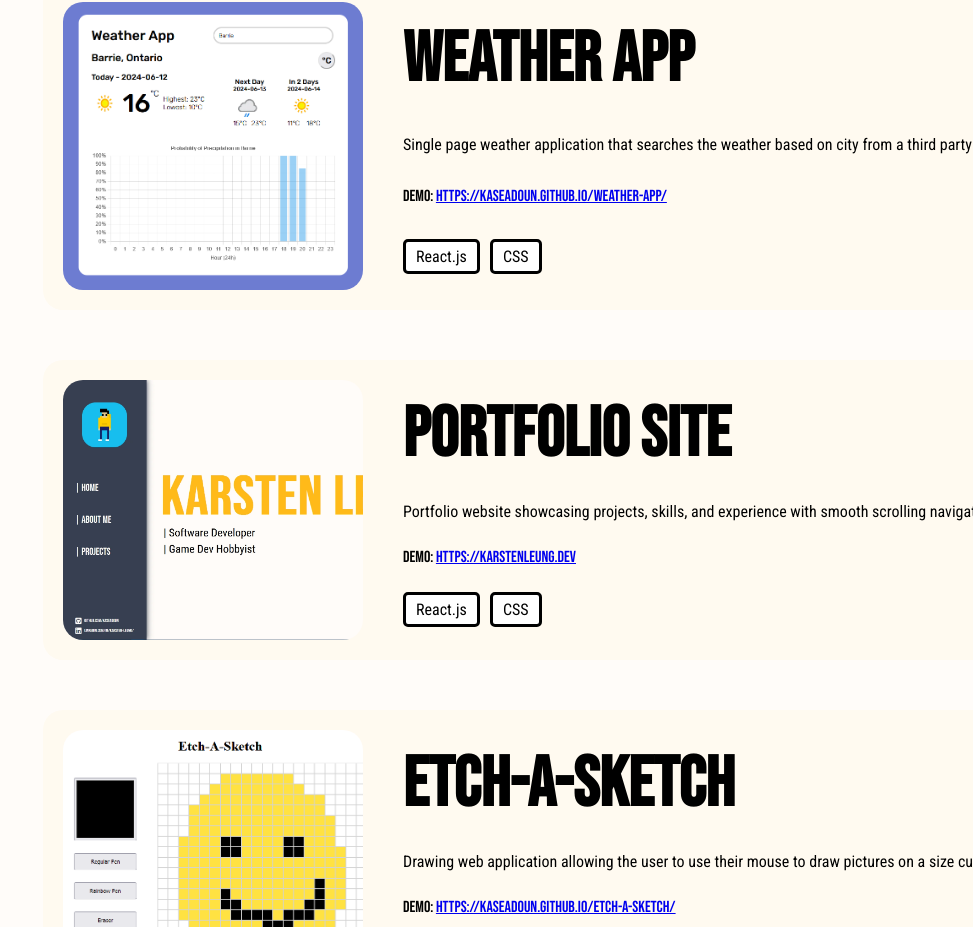
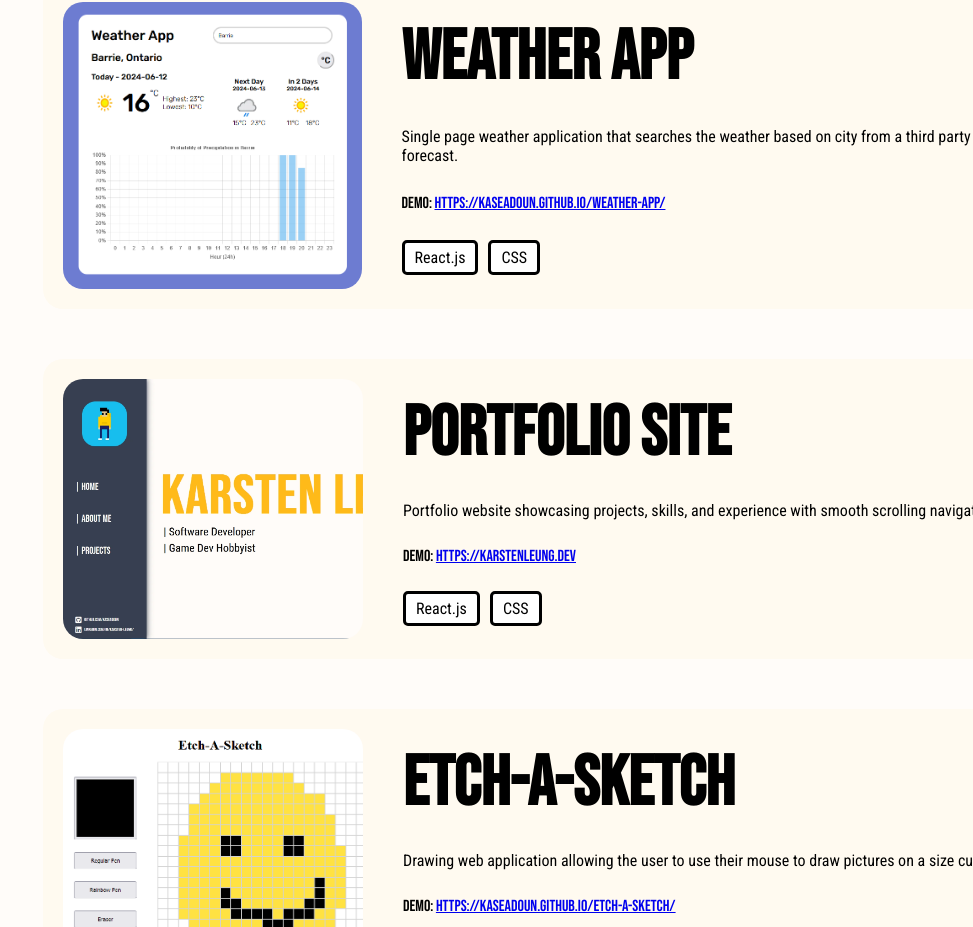
Before and after one commit to kaseadoun/karsten-leung-portfolio, a React (Vite) app: page / in a window 1280 px wide. Shown: the part 2498-3425 px from the top of the page, without its empty margins (307-1280 px from the left). Built offline with nearby package versions, Linux system fonts and the light colour scheme.

Commit message:
Added additional information for weather app

```diff
--- a/src/data/projectData.js
+++ b/src/data/projectData.js
@@ -15,7 +15,7 @@ export const projects = [
     },
     {
         name: "Weather App",
-        description: "Single page weather application that searches the weather based on city from a third party API.",
+        description: "Single page weather application that searches the weather based on city from a third party API. Utilized Chart.js to display hour precipitation forecast.",
         techStack: ["React.js", "CSS"],
         url: "https://kaseadoun.github.io/weather-app/",
         image: "weather-app.webp",
```
